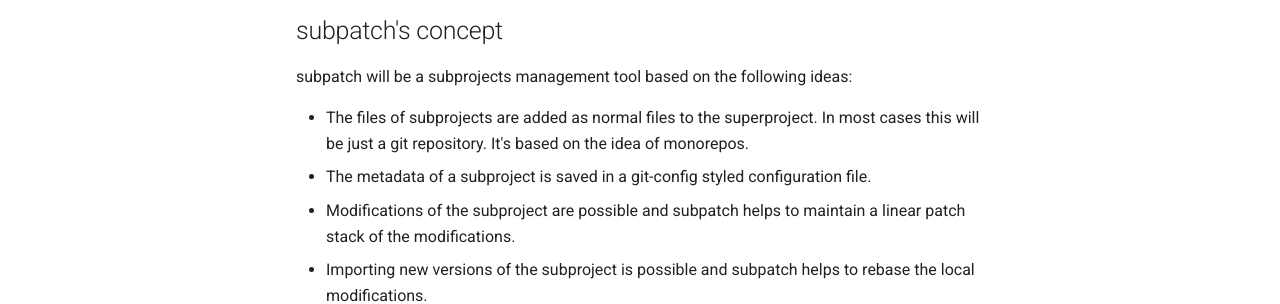
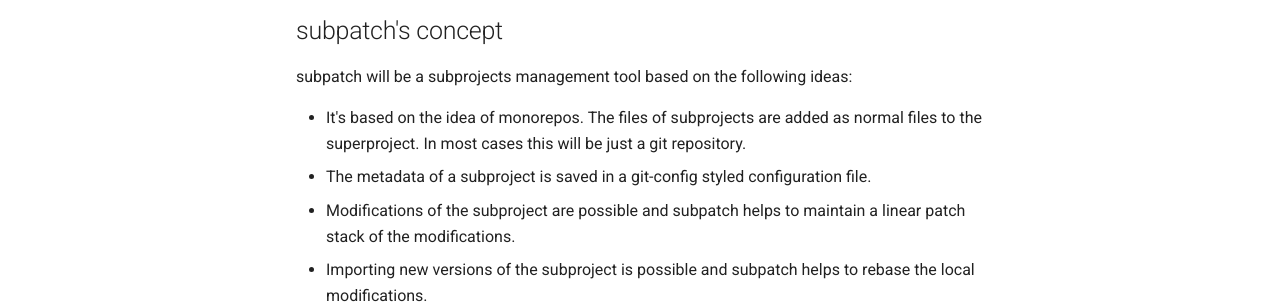
Before and after one commit to lengfeld/subpatch, an MkDocs documentation site: the page built from docs/index.md, in a window 1280 px wide and 1350 px high. Shown: the part 535-839 px from the top of the window. Built offline with MkDocs 1.6.1 and Material for MkDocs 9.7.7, drawn with Linux system fonts in a browser that asks for light colours.

Commit message:
rearrange sentence for better readabilty

```diff
--- a/docs/index.md
+++ b/docs/index.md
@@ -23,9 +23,9 @@ email [me](mailto:stefan+subpatch@lengfeld.xyz).
 
 subpatch will be a subprojects management tool based on the following ideas:
 
-* The files of subprojects are added as normal files to the superproject.
-  In most cases this will be just a git repository. It's based on the idea of
-  monorepos.
+* It's based on the idea of monorepos. The files of subprojects are added as
+  normal files to the superproject.  In most cases this will be just a git
+  repository.
 * The metadata of a subproject is saved in a git-config styled configuration file.
 * Modifications of the subproject are possible and subpatch helps to maintain
   a linear patch stack of the modifications.
```
